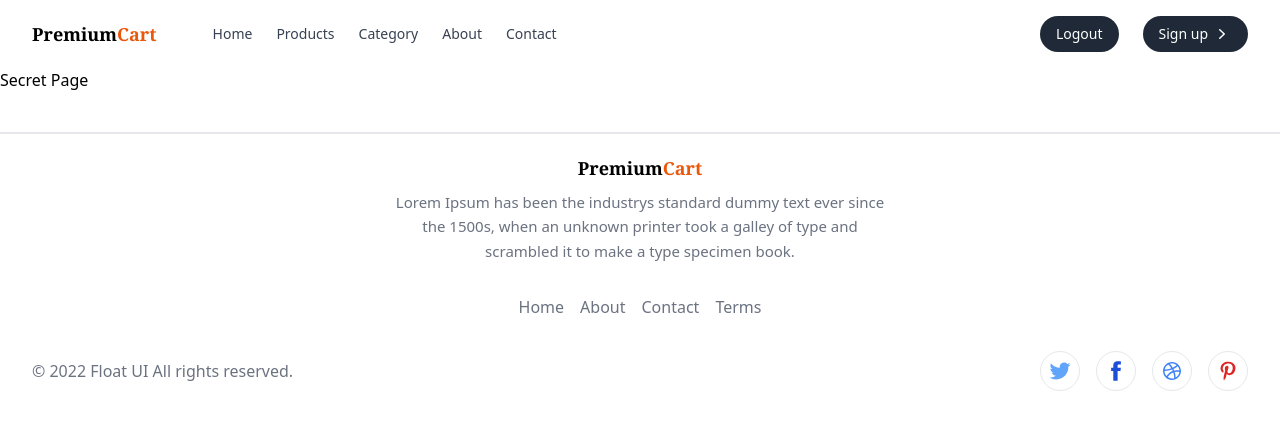
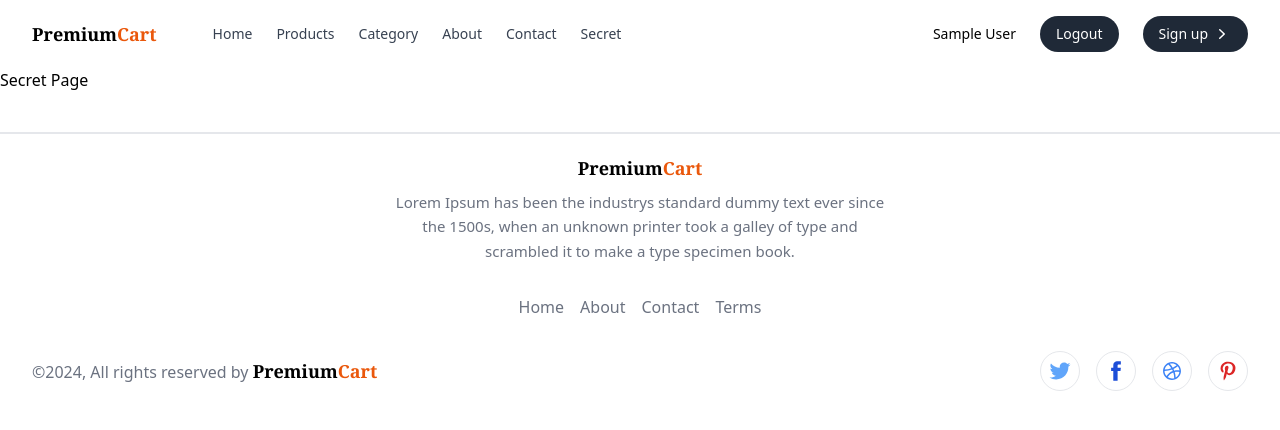
Before and after one commit to Mahmudur-Rahman-Salman/Premium-Cart, a React (Vite) app: page /secret in a window 1280 px wide. Shown: the top 430 px of the page. Built offline with nearby package versions, Linux system fonts and the light colour scheme; no server answers; sample sign-in values are in the browser's storage.

Commit message:
footer copyright lines dynamically edited

```diff
--- a/src/Firebase/Providers/AuthProviders.jsx
+++ b/src/Firebase/Providers/AuthProviders.jsx
@@ -1,4 +1,11 @@
-import { createUserWithEmailAndPassword, getAuth, onAuthStateChanged, signInWithEmailAndPassword, signOut } from "firebase/auth";
+import {
+  createUserWithEmailAndPassword,
+  getAuth,
+  onAuthStateChanged,
+  signInWithEmailAndPassword,
+  signOut,
+  updateProfile,
+} from "firebase/auth";
 
 import { createContext, useEffect, useState } from "react";
 import { app } from "../firebase.config";
@@ -12,10 +19,10 @@ const AuthProviders = ({ children }) => {
   const [loading, setLoading] = useState(true);
 
   // user creating
-  const createUser = (email,password) => {
+  const createUser = (email, password) => {
     setLoading(true);
     return createUserWithEmailAndPassword(auth, email, password);
-  }
+  };
   // login user
   const signIn = (email, password) => {
     setLoading(true);
@@ -27,7 +34,12 @@ const AuthProviders = ({ children }) => {
     return signOut(auth);
   };
 
-
+  const updateUserProfile = (name, photo) => {
+    return updateProfile(auth.currentUser, {
+      displayName: name,
+      photoURL: photo,
+    });
+  };
 
   useEffect(() => {
     const unSubscribe = onAuthStateChanged(auth, (currentUser) => {
@@ -46,6 +58,7 @@ const AuthProviders = ({ children }) => {
     createUser,
     signIn,
     logOut,
+    updateUserProfile,
   };
   return (
     <AuthContext.Provider value={authInfo}>{children}</AuthContext.Provider>
--- a/src/components/Footers.jsx
+++ b/src/components/Footers.jsx
@@ -1,6 +1,13 @@
+import { useEffect, useState } from "react";
 import { Link } from "react-router-dom";
 
 const Footers = () => {
+  const [currentYear, setCurrentYear] = useState(new Date().getFullYear());
+
+  useEffect(() => {
+    setCurrentYear(new Date().getFullYear());
+  }, []);
+
   return (
     <>
       <footer className="text-gray-500 bg-white px-4 py-5 max-w-screen-xl mx-auto md:px-8 mt-10 border-t-2">
@@ -34,7 +41,15 @@ const Footers = () => {
         </ul>
         <div className="mt-8 items-center justify-between sm:flex">
           <div className="mt-4 sm:mt-0">
-            &copy; 2022 Float UI All rights reserved.
+            <p>
+              &copy;{currentYear}, All rights reserved by{" "}
+              <span className="font-bold font-serif text-lg text-black">
+                Premium
+              </span>
+              <span className="font-bold font-serif text-lg text-orange-600">
+                Cart
+              </span>
+            </p>
           </div>
           <div className="mt-6 sm:mt-0">
             <ul className="flex items-center space-x-4">
--- a/src/components/Navigation.jsx
+++ b/src/components/Navigation.jsx
@@ -9,15 +9,16 @@ const Navigation = () => {
   // logout function
   const handleLogout = () => {
     logOut()
-    .then(() => {})
-    .catch((error) => console.log(error))
-  }
+      .then(() => {})
+      .catch((error) => console.log(error));
+  };
   const navigation = [
     { title: "Home", path: "/" },
     { title: "Products", path: "/products" },
     { title: "Category", path: "/category" },
     { title: "About", path: "/about" },
     { title: "Contact", path: "/contact" },
+    { title: "Secret", path: "/secret" },
   ];
 
   useEffect(() => {
@@ -105,7 +106,11 @@ const Navigation = () => {
             <div className="flex-1 gap-x-6 items-center justify-end mt-6 space-y-6 md:flex md:space-y-0 md:mt-0">
               {user ? (
                 <>
-                  <button onClick={handleLogout} className="px-4 py-2 text-white font-medium bg-gray-800 hover:bg-gray-700 rounded-full duration-150  active:shadow-lg">
+                  <span>{user?.displayName}</span>
+                  <button
+                    onClick={handleLogout}
+                    className="px-4 py-2 text-white font-medium bg-gray-800 hover:bg-gray-700 rounded-full duration-150  active:shadow-lg"
+                  >
                     Logout
                   </button>
                 </>
--- a/src/pages/Login/Login.jsx
+++ b/src/pages/Login/Login.jsx
@@ -1,11 +1,16 @@
 import { useContext } from "react";
-import { Link } from "react-router-dom";
+import { Link, useLocation, useNavigate } from "react-router-dom";
 import { AuthContext } from "../../Firebase/Providers/AuthProviders";
 import Swal from "sweetalert2";
 
 
 const Login = () => {
   const { signIn } = useContext(AuthContext);
+  const location = useLocation();
+  const navigate = useNavigate();
+
+  const from = location.state?.from?.pathName || '/';
+  console.log("state in the location login page", location.state);
 
 
   const handleLogin = (e) => {
@@ -27,6 +32,7 @@ const Login = () => {
         },
       });
       form.reset();
+      navigate(from, {replace: true});
     });
 
   };
--- a/src/pages/SignUp/SignUp.jsx
+++ b/src/pages/SignUp/SignUp.jsx
@@ -3,7 +3,6 @@ import { useForm } from "react-hook-form";
 import { Link, useNavigate } from "react-router-dom";
 import { AuthContext } from "../../Firebase/Providers/AuthProviders";
 import Swal from "sweetalert2";
-
 
 const SignUp = () => {
   const navigate = useNavigate();
@@ -14,12 +13,17 @@ const SignUp = () => {
     formState: { errors },
   } = useForm();
 
-  const { createUser } = useContext(AuthContext);
+  const { createUser, updateUserProfile } = useContext(AuthContext);
+
+  // submiting form function
   const onSubmit = (data) => {
     console.log(data);
     createUser(data.email, data.password).then((result) => {
       const user = result.user;
       console.log(user);
+      updateUserProfile(data.name, data.photoURL)
+        .then(() => {
+          console.log("user profile info updated");
           reset();
           Swal.fire({
             position: "top-center",
@@ -28,7 +32,9 @@ const SignUp = () => {
             showConfirmButton: false,
             timer: 1500,
           });
-      navigate('/');
+          navigate("/");
+        })
+        .catch((error) => console.log(error));
     });
   };
   return (
--- a/src/routes/PrivateRoutes.jsx
+++ b/src/routes/PrivateRoutes.jsx
@@ -1,9 +1,10 @@
 import { useContext } from "react";
 import { AuthContext } from "../Firebase/Providers/AuthProviders";
-import { Navigate } from "react-router-dom";
+import { Navigate, useLocation } from "react-router-dom";
 
 const PrivateRoutes = ({ children }) => {
   const { user, loading } = useContext(AuthContext);
+  const location = useLocation();
 
   if (loading) {
     return (
@@ -35,7 +36,7 @@ const PrivateRoutes = ({ children }) => {
   if (user) {
     return children;
   }
-  return <Navigate to="/login"></Navigate>;
+  return <Navigate to="/login" state={{ from: location }} replace></Navigate>;
 };
 
 export default PrivateRoutes;
--- a/src/routes/Router.jsx
+++ b/src/routes/Router.jsx
@@ -38,8 +38,7 @@ export const router = createBrowserRouter([
         path: "/secret",
         element: (
           <PrivateRoutes>
-            {" "}
-            <SecretPage></SecretPage>{" "}
+            <SecretPage></SecretPage>
           </PrivateRoutes>
         ),
       },
```
Lines whose indentation alone changed are shown as unchanged.
